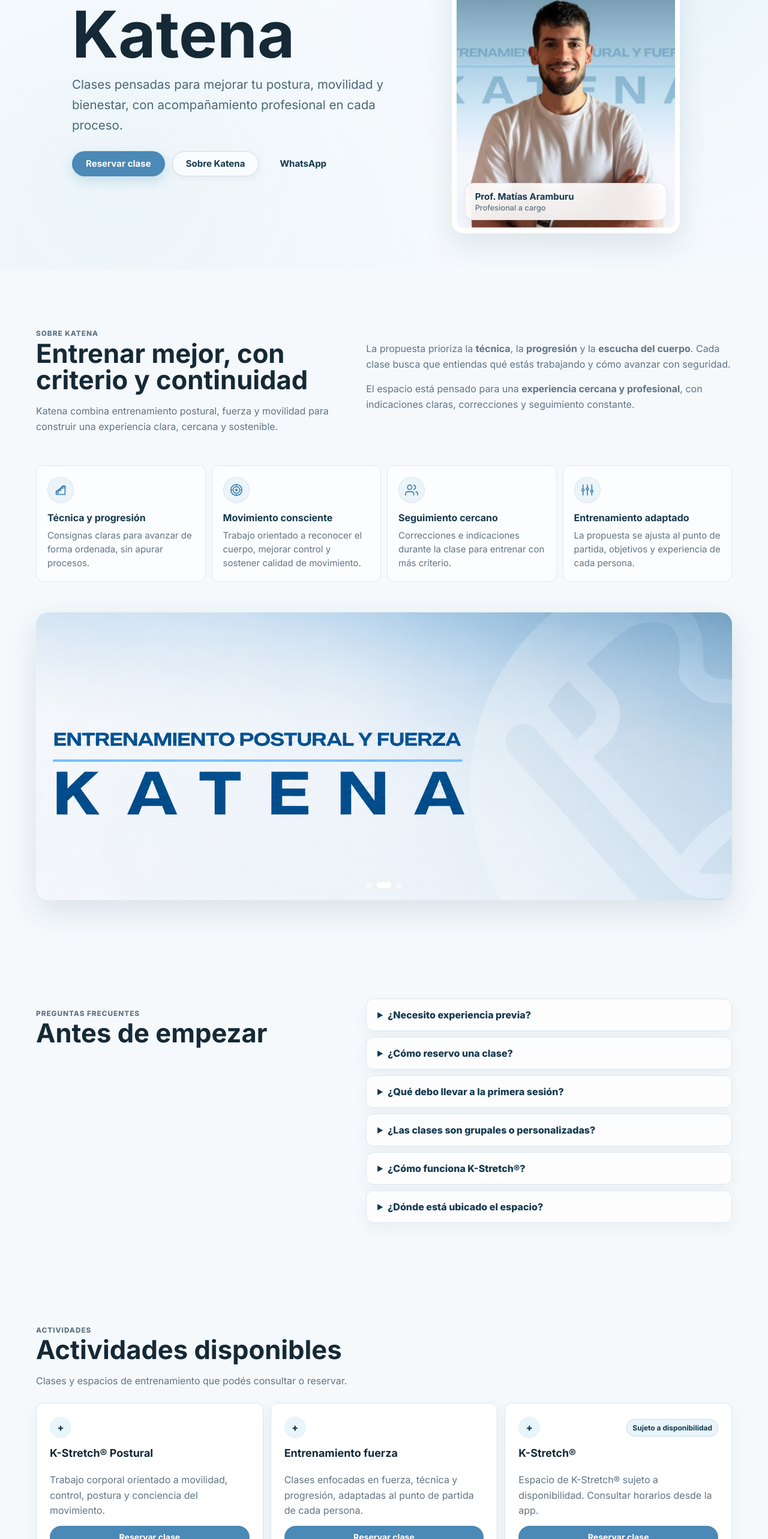
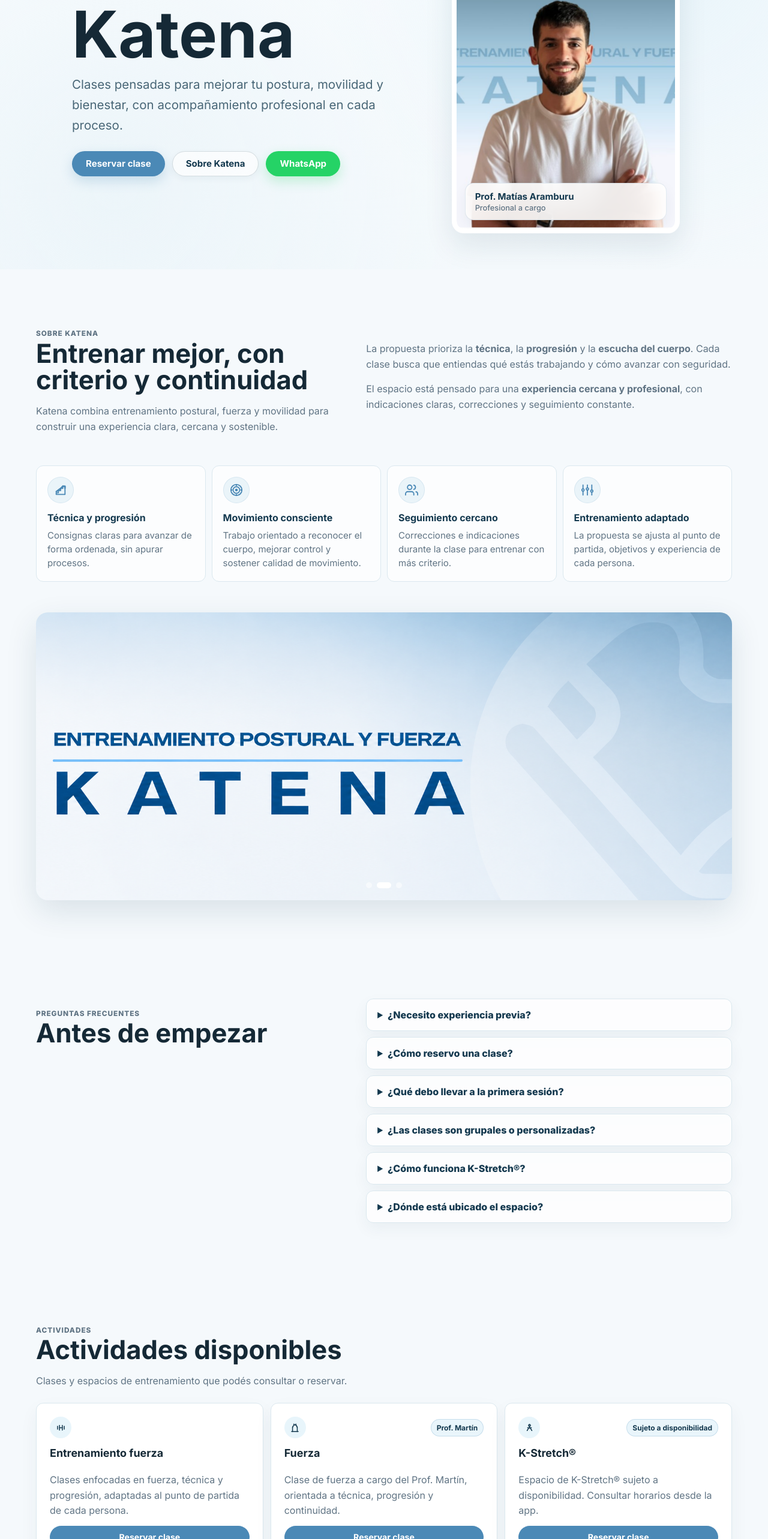
Before and after one commit to Rafasanna/Turnos-MatiasA, a Next.js app: page / in a window 1280 px wide. Shown: the part 234-2800 px from the top of the page at 60% size. Built offline with nearby package versions, Linux system fonts and the light colour scheme.

Commit message:
cambio visual

```diff
--- a/app/globals.css
+++ b/app/globals.css
@@ -422,6 +422,12 @@ h3 {
   box-shadow: none;
 }
 
+.button.whatsapp-button {
+  color: var(--white);
+  background: #25d366;
+  box-shadow: 0 8px 20px rgba(37, 211, 102, 0.24);
+}
+
 .button:hover,
 .button:focus-visible {
   transform: translateY(-1.5px);
@@ -440,6 +446,12 @@ h3 {
   border-color: var(--blue);
   background: var(--blue);
   box-shadow: 0 10px 28px rgba(75, 137, 182, 0.25);
+}
+
+.button.whatsapp-button:hover,
+.button.whatsapp-button:focus-visible {
+  background: #1fb85a;
+  box-shadow: 0 10px 28px rgba(31, 184, 90, 0.28);
 }
 
 .hero-visual {
@@ -637,6 +649,16 @@ h3 {
   font-weight: 900;
 }
 
+.activity-icon svg {
+  width: 19px;
+  height: 19px;
+  fill: none;
+  stroke: currentColor;
+  stroke-width: 1.9;
+  stroke-linecap: round;
+  stroke-linejoin: round;
+}
+
 .activity-card-head strong {
   padding: 6px 9px;
   border: 1px solid rgba(75, 137, 182, 0.22);
@@ -796,6 +818,29 @@ h3 {
   line-height: 1.62;
 }
 
+.faq-actions {
+  display: flex;
+  padding: 0 18px 18px;
+}
+
+.faq-button {
+  min-height: 40px;
+  padding-inline: 18px;
+  font-size: 0.9rem;
+}
+
+.faq-inline-link {
+  color: var(--blue-dark);
+  font-weight: 800;
+  text-decoration-color: rgba(75, 137, 182, 0.45);
+  text-underline-offset: 3px;
+}
+
+.faq-inline-link:hover,
+.faq-inline-link:focus-visible {
+  color: var(--blue);
+}
+
 .site-footer {
   width: 100%;
   margin-top: 80px;
@@ -936,6 +981,8 @@ h3 {
   display: flex;
   justify-content: space-between;
   align-items: center;
+  gap: 14px;
+  flex-wrap: wrap;
   padding-top: 24px;
   color: rgba(255, 255, 255, 0.45);
   font-size: 0.85rem;
@@ -943,6 +990,18 @@ h3 {
 
 .footer-bottom p {
   margin: 0;
+}
+
+.footer-credit {
+  color: rgba(255, 255, 255, 0.5);
+  font-weight: 600;
+  text-decoration: none;
+  transition: color 180ms ease;
+}
+
+.footer-credit:hover,
+.footer-credit:focus-visible {
+  color: var(--sky);
 }
 
 .footer-legal {
--- a/src/components/ContactSection.jsx
+++ b/src/components/ContactSection.jsx
@@ -1,5 +1,5 @@
 import Image from "next/image";
-import { contact, whatsappUrl, navItems } from "../data/site";
+import { contact, developerWhatsappUrl, whatsappUrl, navItems } from "../data/site";
 
 export default function ContactSection() {
   return (
@@ -91,7 +91,10 @@ export default function ContactSection() {
 
         <div className="footer-bottom">
           <p>© {new Date().getFullYear()} Katena. Todos los derechos reservados.</p>
-          <p>Acompañamiento personalizado • Buenos Aires</p>
+          <p>Acompañamiento personalizado • CABA</p>
+          <a className="footer-credit" href={developerWhatsappUrl()} target="_blank" rel="noopener noreferrer">
+            Diseño &amp; desarrollo web · Rafaela Sanna
+          </a>
         </div>
 
         <div className="footer-legal">
--- a/src/components/FAQSection.jsx
+++ b/src/components/FAQSection.jsx
@@ -1,4 +1,4 @@
-import { faqs } from "../data/site";
+import { contact, faqs, headerCta } from "../data/site";
 import SectionTitle from "./SectionTitle";
 
 export default function FAQSection() {
@@ -9,7 +9,30 @@ export default function FAQSection() {
         {faqs.map((item) => (
           <details key={item.question}>
             <summary>{item.question}</summary>
-            <p>{item.answer}</p>
+            {item.question === "¿Cómo funciona K-Stretch®?" ? (
+              <p>
+                <a className="faq-inline-link" href="#kstretch">
+                  K-Stretch®
+                </a>{" "}
+                es una propuesta de trabajo corporal y postural orientada a movilidad, control, fuerza y conciencia corporal.
+              </p>
+            ) : (
+              <p>{item.answer}</p>
+            )}
+            {item.question === "¿Cómo reservo una clase?" ? (
+              <div className="faq-actions">
+                <a className="button primary faq-button" href={headerCta.href}>
+                  Reservar clase
+                </a>
+              </div>
+            ) : null}
+            {item.question === "¿Dónde está ubicado el espacio?" ? (
+              <div className="faq-actions">
+                <a className="button primary faq-button" href={contact.mapsUrl} target="_blank" rel="noopener noreferrer">
+                  Ver ubicación
+                </a>
+              </div>
+            ) : null}
           </details>
         ))}
       </div>
--- a/src/components/Hero.jsx
+++ b/src/components/Hero.jsx
@@ -21,7 +21,7 @@ export default function Hero() {
             <a className="button ghost" href="#sobre-katena">
               Sobre Katena
             </a>
-            <a className="button text-button" href={whatsappUrl()} target="_blank" rel="noopener noreferrer">
+            <a className="button whatsapp-button" href={whatsappUrl()} target="_blank" rel="noopener noreferrer">
               WhatsApp
             </a>
           </div>
--- a/src/components/ServicesSection.jsx
+++ b/src/components/ServicesSection.jsx
@@ -1,5 +1,44 @@
 import { activities } from "../data/site";
 import SectionTitle from "./SectionTitle";
+
+const activityIcons = {
+  "Entrenamiento fuerza": (
+    <svg viewBox="0 0 24 24" aria-hidden="true">
+      <path d="M5 9v6" />
+      <path d="M9 7v10" />
+      <path d="M15 7v10" />
+      <path d="M19 9v6" />
+      <path d="M9 12h6" />
+    </svg>
+  ),
+  Fuerza: (
+    <svg viewBox="0 0 24 24" aria-hidden="true">
+      <path d="M7 20V10" />
+      <path d="M17 20V10" />
+      <path d="M5 20h14" />
+      <path d="M8 10c0-2.2 1.6-4 4-4s4 1.8 4 4" />
+      <path d="M10 6V4" />
+      <path d="M14 6V4" />
+    </svg>
+  ),
+  "K-Stretch®": (
+    <svg viewBox="0 0 24 24" aria-hidden="true">
+      <path d="M12 5a2 2 0 1 0 0.01 0" />
+      <path d="M12 8v5" />
+      <path d="M8 12h8" />
+      <path d="M10 13l-3 5" />
+      <path d="M14 13l3 5" />
+    </svg>
+  ),
+  "K-Stretch® Postural": (
+    <svg viewBox="0 0 24 24" aria-hidden="true">
+      <path d="M12 4v16" />
+      <path d="M8 8c1.1-1.2 2.4-1.8 4-1.8s2.9 0.6 4 1.8" />
+      <path d="M8 16c1.1 1.2 2.4 1.8 4 1.8s2.9-0.6 4-1.8" />
+      <path d="M6 12h12" />
+    </svg>
+  )
+};
 
 export default function ServicesSection() {
   return (
@@ -13,7 +52,9 @@ export default function ServicesSection() {
         {activities.map((activity) => (
           <article className="activity-card" key={`${activity.title}-${activity.badge || activity.status}`}>
             <div className="activity-card-head">
-              <span aria-hidden="true">+</span>
+              <span className="activity-icon" aria-hidden="true">
+                {activityIcons[activity.title]}
+              </span>
               {activity.badge ? <strong>{activity.badge}</strong> : null}
             </div>
             <h3>{activity.title}</h3>
--- a/src/data/site.js
+++ b/src/data/site.js
@@ -9,7 +9,13 @@ export const contact = {
 };
 
 export const whatsappMessage =
-  "Hola Matías, quiero consultar por Katena y reservar una clase.";
+  "Hola Matías! Quiero consultar por las actividades que brindas en Katena, muchas gracias";
+
+export const developerContact = {
+  whatsappNumber: "5493446608118",
+  whatsappMessage:
+    "Hola Rafa! Vi una página web que desarrollaste y quería consultarte por una para mi emprendimiento."
+};
 
 export const siteInfo = {
   brandName: "Katena",
@@ -63,18 +69,19 @@ export const proposalHighlights = [
 
 export const activities = [
   {
-    title: "K-Stretch® Postural",
-    description:
-      "Trabajo corporal orientado a movilidad, control, postura y conciencia del movimiento.",
-    bookingUrl: contact.crossfyUrl,
-    status: "available"
-  },
-  {
     title: "Entrenamiento fuerza",
     description:
       "Clases enfocadas en fuerza, técnica y progresión, adaptadas al punto de partida de cada persona.",
     bookingUrl: contact.crossfyUrl,
     status: "available"
+  },
+  {
+    title: "Fuerza",
+    description:
+      "Clase de fuerza a cargo del Prof. Martín, orientada a técnica, progresión y continuidad.",
+    bookingUrl: contact.crossfyUrl,
+    status: "available",
+    badge: "Prof. Martín"
   },
   {
     title: "K-Stretch®",
@@ -85,12 +92,11 @@ export const activities = [
     badge: "Sujeto a disponibilidad"
   },
   {
-    title: "Fuerza",
+    title: "K-Stretch® Postural",
     description:
-      "Clase de fuerza a cargo del Prof. Martín, orientada a técnica, progresión y continuidad.",
+      "Trabajo corporal orientado a movilidad, control, postura y conciencia del movimiento.",
     bookingUrl: contact.crossfyUrl,
-    status: "available",
-    badge: "Prof. Martín"
+    status: "available"
   }
 ];
 
@@ -141,7 +147,7 @@ export const faqs = [
   {
     question: "¿Cómo reservo una clase?",
     answer:
-      "Las reservas se gestionan desde CrossfyApp. Desde ahí podés ver horarios disponibles y confirmar tu lugar."
+      "Las reservas se gestionan a partir del siguiente link. Desde ahí podés ver horarios disponibles y confirmar tu lugar."
   },
   {
     question: "¿Qué debo llevar a la primera sesión?",
@@ -161,12 +167,12 @@ export const faqs = [
   {
     question: "¿Dónde está ubicado el espacio?",
     answer:
-      "Podés ver la ubicación desde el enlace de Google Maps en la sección de contacto."
+      "Podés ver la ubicación desde el enlace a Google Maps."
   }
 ];
 
 export const kstretchWhatsappMessage =
-  "Hola Matías, vi la página de Katena y quería consultar por K-Stretch®.";
+  whatsappMessage;
 
 export function whatsappUrl() {
   return `https://wa.me/${contact.whatsappNumber}?text=${encodeURIComponent(whatsappMessage)}`;
@@ -175,3 +181,7 @@ export function whatsappUrl() {
 export function kstretchWhatsappUrl() {
   return `https://wa.me/${contact.whatsappNumber}?text=${encodeURIComponent(kstretchWhatsappMessage)}`;
 }
+
+export function developerWhatsappUrl() {
+  return `https://wa.me/${developerContact.whatsappNumber}?text=${encodeURIComponent(developerContact.whatsappMessage)}`;
+}
```
